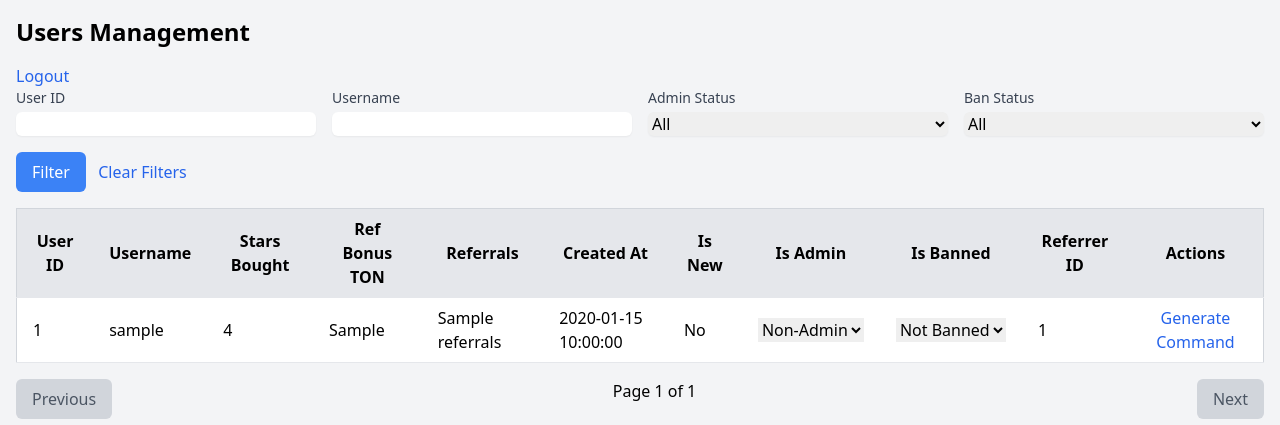
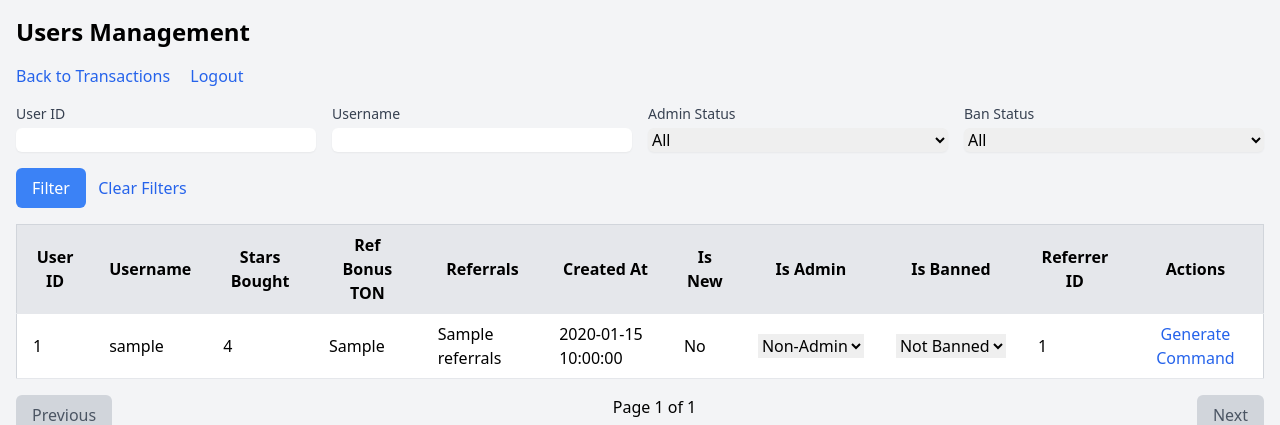
Before and after one commit to starstge/stars, a Flask app: template templates/users.html in a window 1280 px wide. Shown: the top 425 px of the page. Run offline with Flask 3, Linux system fonts and the light colour scheme; the template is opened without the code that fills it: most values are stand-ins (such as "Sample title", 1, 10 or a date in 2020); parts of the project's set-up code (start-up, migrations or seed data) failed here and were passed over; some libraries are stand-ins or nearby versions.

Commit message:
Update users.html

```diff
--- a/templates/users.html
+++ b/templates/users.html
@@ -9,7 +9,10 @@
 <body class="bg-gray-100">
     <div class="container mx-auto p-4">
         <h1 class="text-2xl font-bold mb-4">Users Management</h1>
-        <a href="{{ url_for('logout') }}" class="text-blue-600 hover:underline">Logout</a>
+        <div class="mb-4">
+            <a href="{{ url_for('transactions') }}" class="text-blue-600 hover:underline mr-4">Back to Transactions</a>
+            <a href="{{ url_for('logout') }}" class="text-blue-600 hover:underline">Logout</a>
+        </div>
 
         <!-- Filters -->
         <form method="GET" action="{{ url_for('users') }}" class="mb-4">
```
